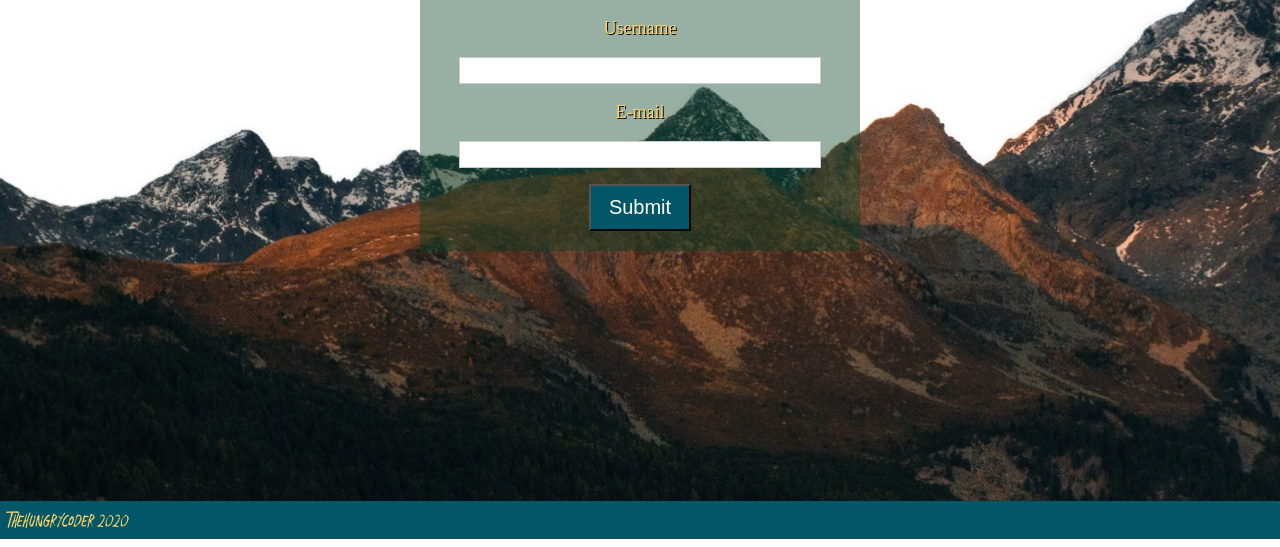
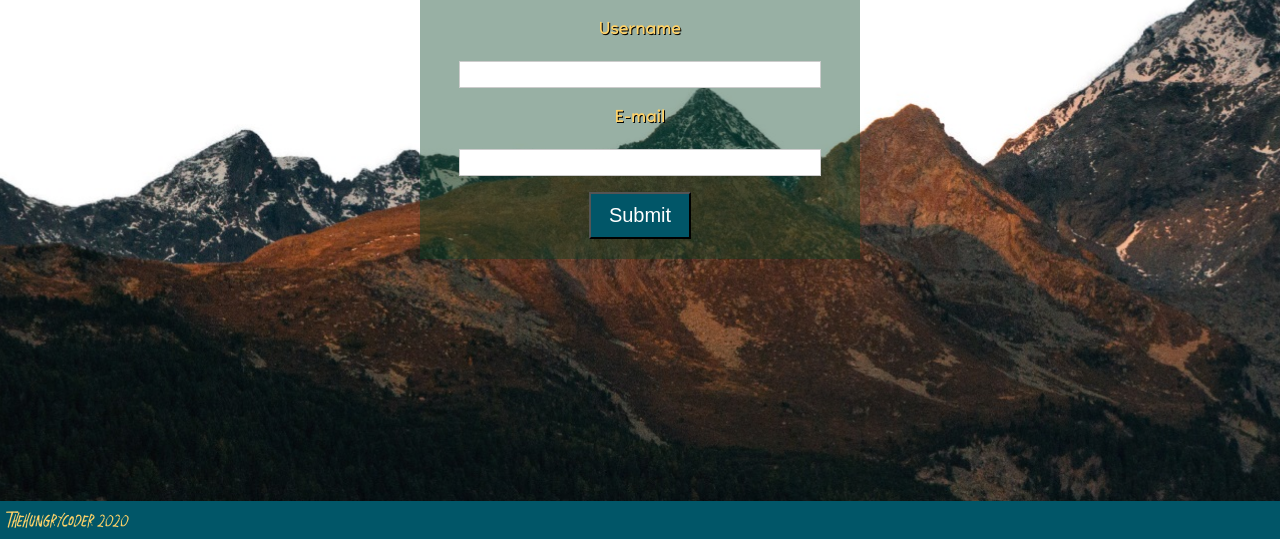
Before and after one commit to meaningofk/travel, a plain HTML site: page contactussection.html in a window 1280 px wide. Shown: the part 261-808 px from the top of the page. Drawn offline with Linux system fonts and the light colour scheme.

Commit message:
Update styles.css

```diff
--- a/styles.css
+++ b/styles.css
@@ -207,6 +207,7 @@ input[type=text]{
 .contactp{
     font-size: 18px;
     text-shadow: 1px 1px black;
+    font-family: NoirRegular;
 }
 .open2{
     font-size: 14px;
```
